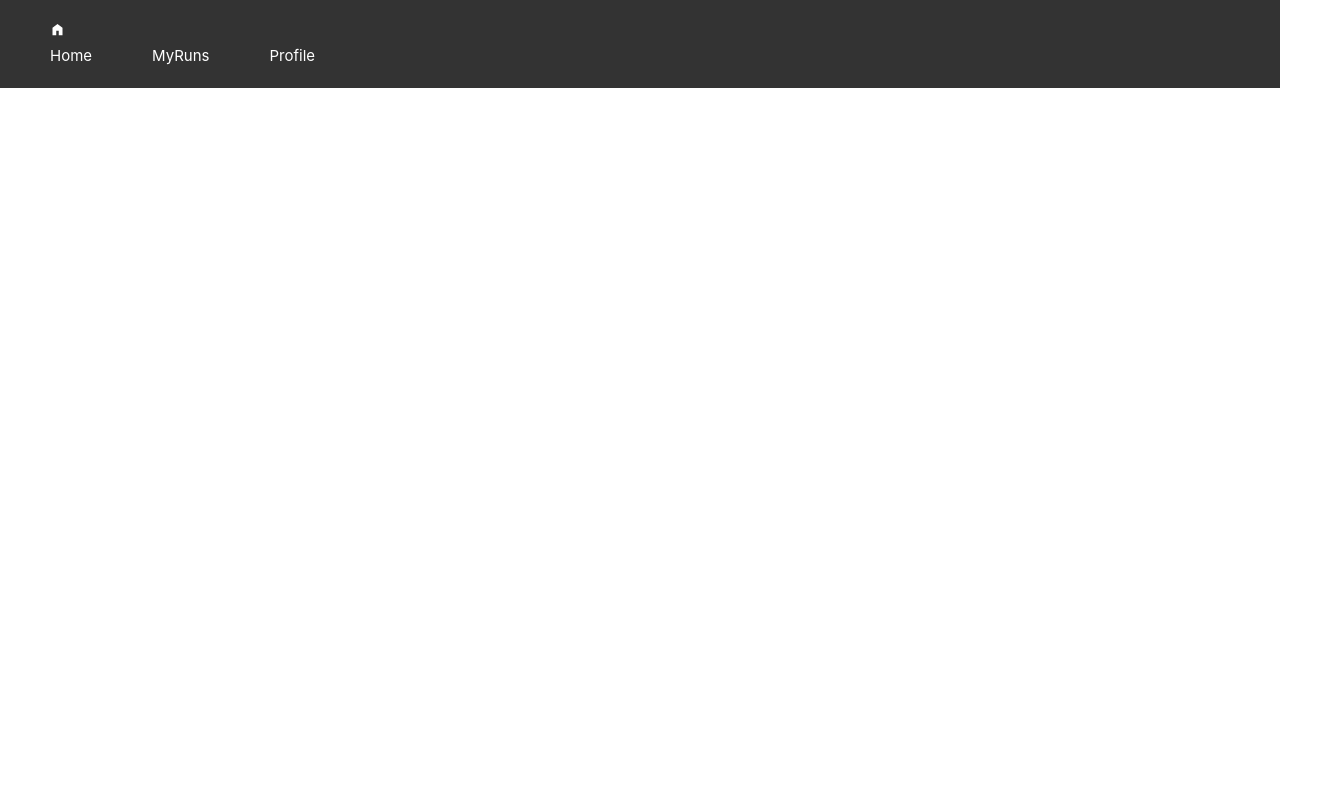
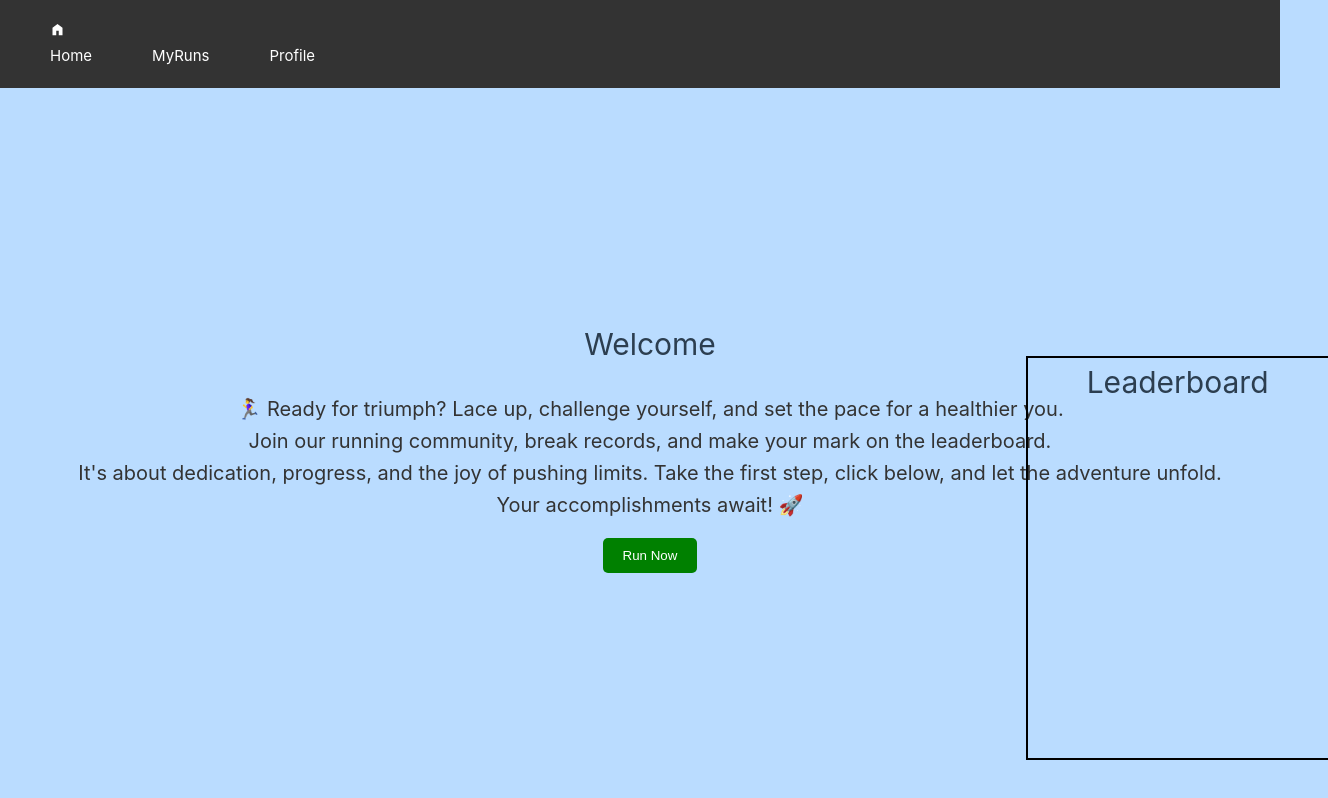
Before and after one commit to kechillosh/proiect-final, a Vue app: page /Home in a window 1280 px wide. Shown: the whole page, 1328 px wide, since content can reach past the window. Built offline with nearby package versions, Linux system fonts and the light colour scheme; some icons are missing.

Commit message:
Update 1.3

```diff
--- a/src/views/HomeView.vue
+++ b/src/views/HomeView.vue
@@ -1,15 +1,93 @@
 <template>
-  <main>
-<Navbar/>
-  </main>
+  <div class="app-container">
+    <Navbar/>
+
+    <div class="content-container">
+      <h1 class="welcome-message">Welcome {{user}}</h1>
+      <div class="message">
+      <p>
+        🏃‍♀️ Ready for triumph? Lace up, challenge yourself, and set the pace for a healthier you. <br> Join our running community, break records, and make your mark on the leaderboard.<br> It's about dedication, progress, and the joy of pushing limits. Take the first step, click below, and let the adventure unfold.<br> Your accomplishments await! 🚀
+      </p>
+        <button class="run-button">Run Now</button>
+      </div>
+
+      <div class="leaderboard-container">
+        <h1>Leaderboard</h1>
+      </div>
+    </div>
+  </div>
 </template>
-
 <script>
 import Navbar from "@/components/Navbar.vue";
 
 export default {
   name:"HomeView.vue",
-  components: {Navbar}
+  components: {Navbar},
+  data () {
+    return {
+      user: localStorage.getItem("username")
+    }
+  }
+}
+</script>
+
+<style>
+.message{
+  text-align: center;
+  position: relative;
+  top: 40vh; /* Move down by 20 pixels */
+  left: 10px; /* Move left by 10 pixels */
+  color: #333;
+  font-size: 20px;
+  padding: 25px;
+}
+  .app-container {
+  display: flex;
+  flex-direction: column;
+  align-items: center;
 }
 
-</script>
+  .content-container {
+  display: flex;
+  flex-direction: column;
+  align-items: center;
+  position: relative;
+}
+
+  .welcome-message {
+    text-align: center;
+  position: relative;
+  top: 40vh; /* Move down by 20 pixels */
+  left: 10px; /* Move left by 10 pixels */
+}
+
+  .leaderboard-container {
+  position: relative;
+  top: 10vh;
+  left: 42vw;
+    height: 400px;
+    width: 300px;
+    text-align: center;
+    outline: 2px solid black;
+}
+  body {
+    background-color: #badcff;
+  }
+
+.run-button {
+  background-color: green; /* Lime green button color */
+  color: white; /* Text color for the button */
+  padding: 10px 20px; /* Adjust padding as needed */
+  border: none;
+  border-radius: 5px;
+  cursor: pointer;
+  transition: background-color 0.3s ease; /* Smooth transition effect */
+  margin-top: 17px;
+
+}
+
+.run-button:hover {
+  background-color: darkgreen; /* Dark green color on hover */
+}
+
+</style>
```
